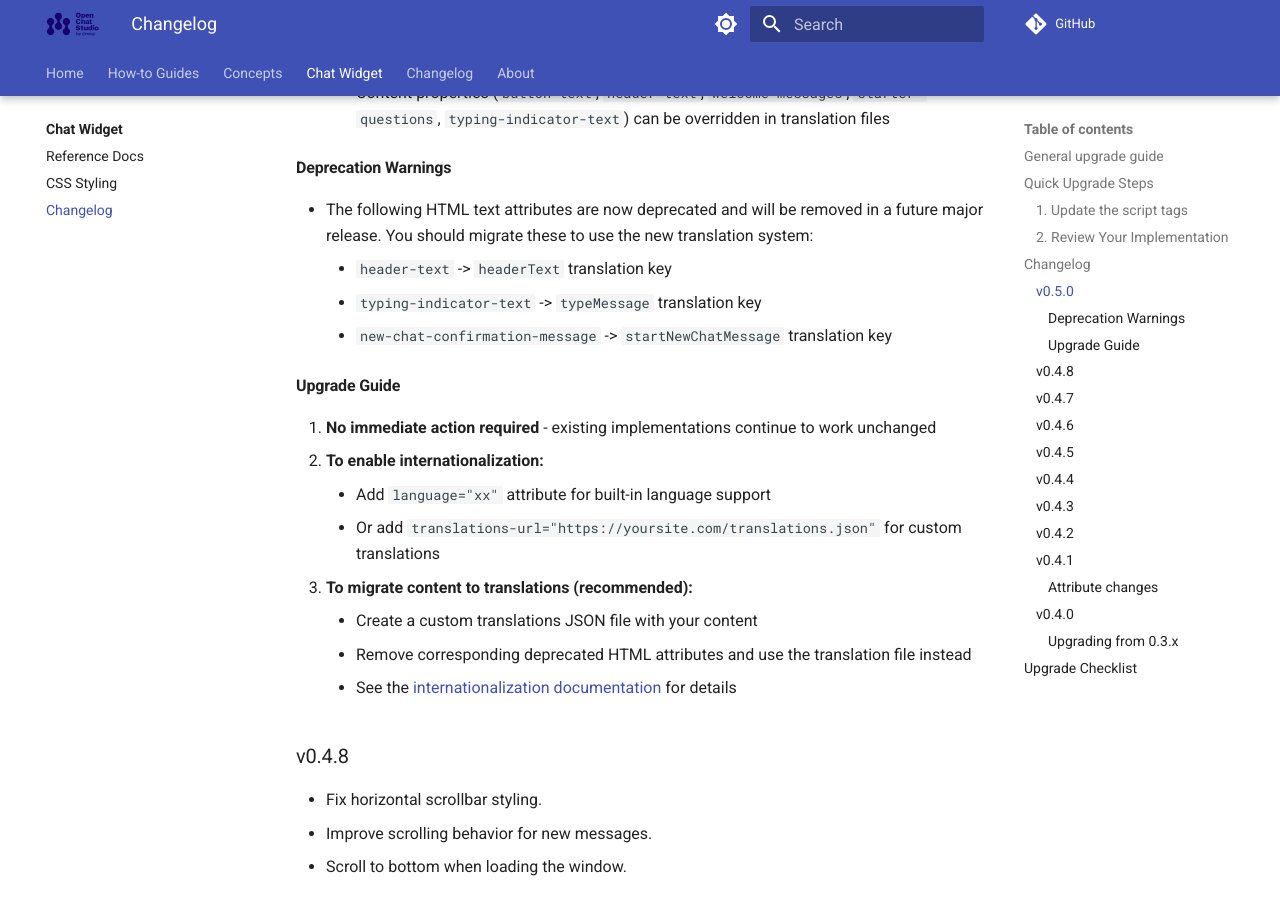
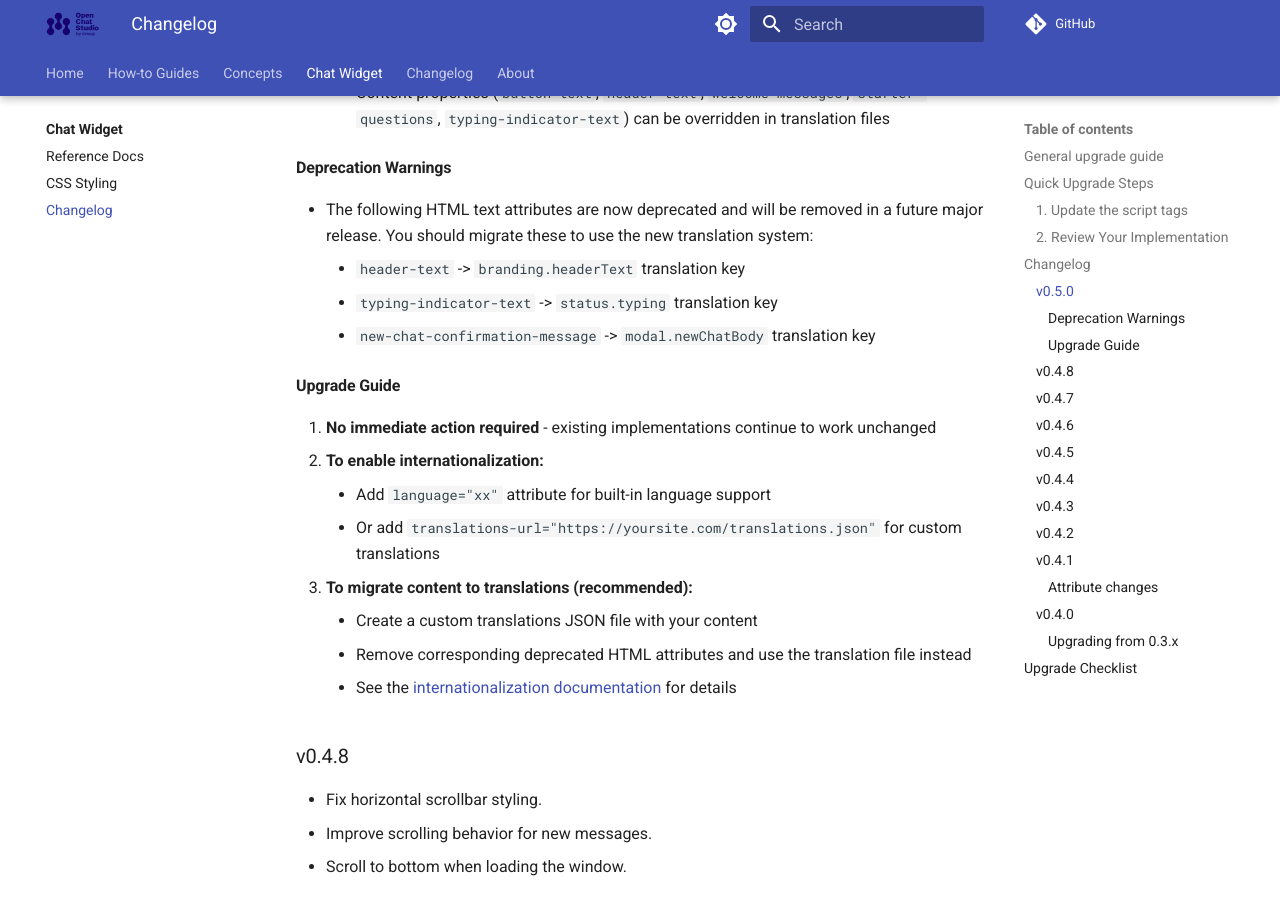
Before and after one commit to dimagi/open-chat-studio-docs, an MkDocs documentation site: the page built from docs/chat_widget/changelog.md, in a window 1280 px wide and 900 px high, scrolled down 1004 px. Built offline with MkDocs 1.6.1 and Material for MkDocs 9.7.7, drawn with Linux system fonts in a browser that asks for light colours; a script that is not in the unit is left out; comment, search, counter and statistics services are not loaded.

Commit message:
update changelog

```diff
--- a/docs/chat_widget/changelog.md
+++ b/docs/chat_widget/changelog.md
@@ -33,9 +33,9 @@ Check your current HTML implementation and compare it with the [latest propertie
 
 #### Deprecation Warnings
 * The following HTML text attributes are now deprecated and will be removed in a future major release. You should migrate these to use the new translation system:
-    * `header-text` -> `headerText` translation key
-    * `typing-indicator-text` -> `typeMessage` translation key
-    * `new-chat-confirmation-message` -> `startNewChatMessage` translation key
+    * `header-text` -> `branding.headerText` translation key
+    * `typing-indicator-text` -> `status.typing` translation key
+    * `new-chat-confirmation-message` -> `modal.newChatBody` translation key
 
 #### Upgrade Guide
 1. **No immediate action required** - existing implementations continue to work unchanged
```
